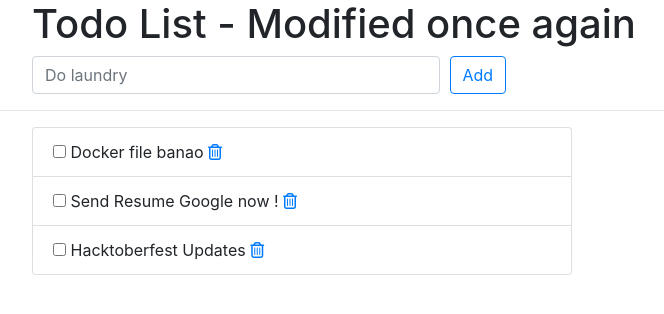
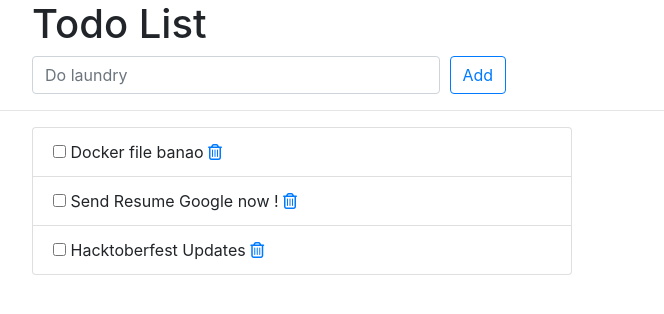
Before and after one commit to U2airKhan/Todo-app-ci-to-container, a Django app: page /todos/ in a window 1280 px wide. Shown: the top 314 px of the page, without its empty margins (243-907 px from the left). Run offline with Django 3.2, Linux system fonts and the light colour scheme; data comes from the database, SQL or seed files in the repository; some libraries are stand-ins or nearby versions.

Commit message:
Update index.html

```diff
--- a/todos/templates/todos/index.html
+++ b/todos/templates/todos/index.html
@@ -12,7 +12,7 @@
     <div class="offset-md-2 col-lg-9">
       <div class="page-header">
         <h1>
-          Todo List - Modified once again
+          Todo List
         </h1>
       </div>
     </div>
```
